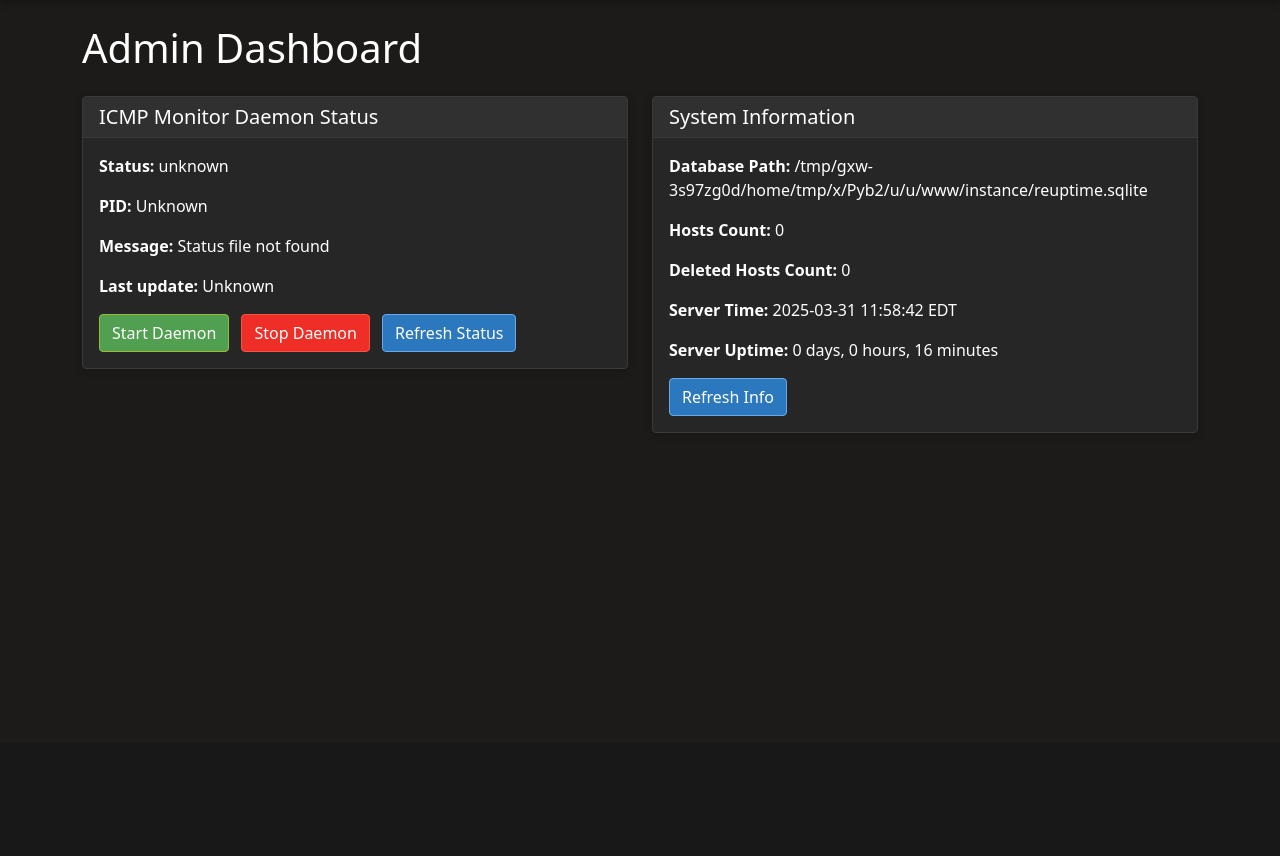
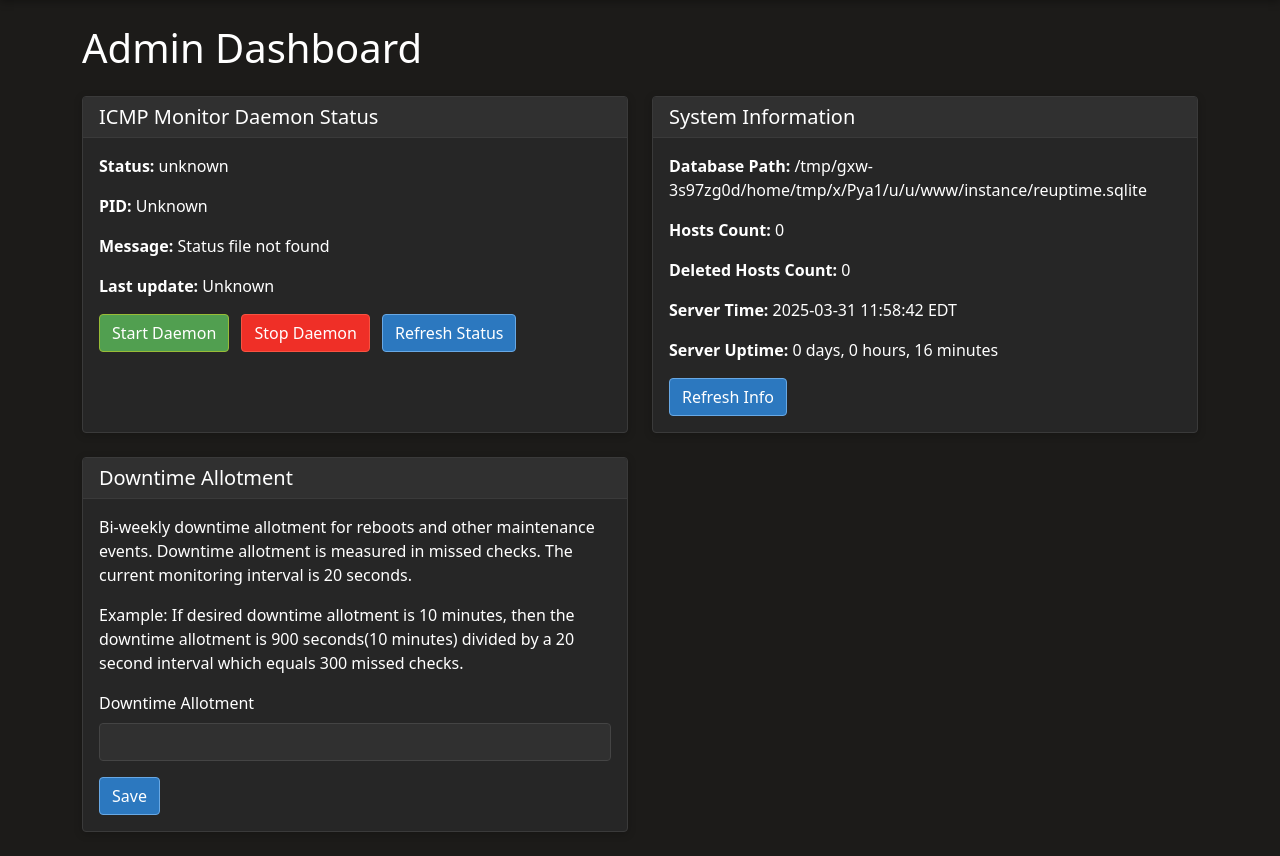
Before and after one commit to twopoint71/reuptime, a Flask app: page /admin in a window 1280 px wide. Shown: the part 57-913 px from the top of the page. Before the commit the page ends 490 px from the top, so only its background shows below. Run offline with Flask 2, Linux system fonts and the light colour scheme; data that the repository does not hold is empty; some libraries are stand-ins or nearby versions.

Commit message:
Added downtime allotment in admin panel

```diff
--- a/templates/admin.html
+++ b/templates/admin.html
@@ -7,7 +7,7 @@
 
 <div class="row">
     <div class="col-md-6 mb-4">
-        <div id="statusCard" class="card">
+        <div id="statusCard" class="card h-100">
             <div class="card-header">
                 <h5 class="card-title mb-0">ICMP Monitor Daemon Status</h5>
             </div>
@@ -39,6 +39,26 @@
                 <div class="mt-3">
                     <button id="refreshSystemInfoBtn" class="btn btn-primary">Refresh Info</button>
                 </div>
+            </div>
+        </div>
+    </div>
+</div>
+<div class="row">
+    <div class="col-md-6 mb-4">
+        <div class="card">
+            <div class="card-header">
+                <h5 class="card-title mb-0">Downtime Allotment</h5>
+            </div>
+            <div class="card-body">
+                <p>Bi-weekly downtime allotment for reboots and other maintenance events. Downtime allotment is measured in missed checks. The current monitoring interval is 20 seconds.</p>
+                <p>Example: If desired downtime allotment is 10 minutes, then the downtime allotment is 900 seconds(10 minutes) divided by a 20 second interval which equals 300 missed checks.</p>
+                <form id="downtimeAllotmentForm">
+                    <div class="mb-3">
+                        <label for="downtimeAllotment" class="form-label">Downtime Allotment</label>
+                        <input type="number" class="form-control" id="downtimeAllotment">
+                    </div>
+                    <button type="button" id="saveDowntimeAllotmentBtn" class="btn btn-primary">Save</button>
+                </form>
             </div>
         </div>
     </div>
```
